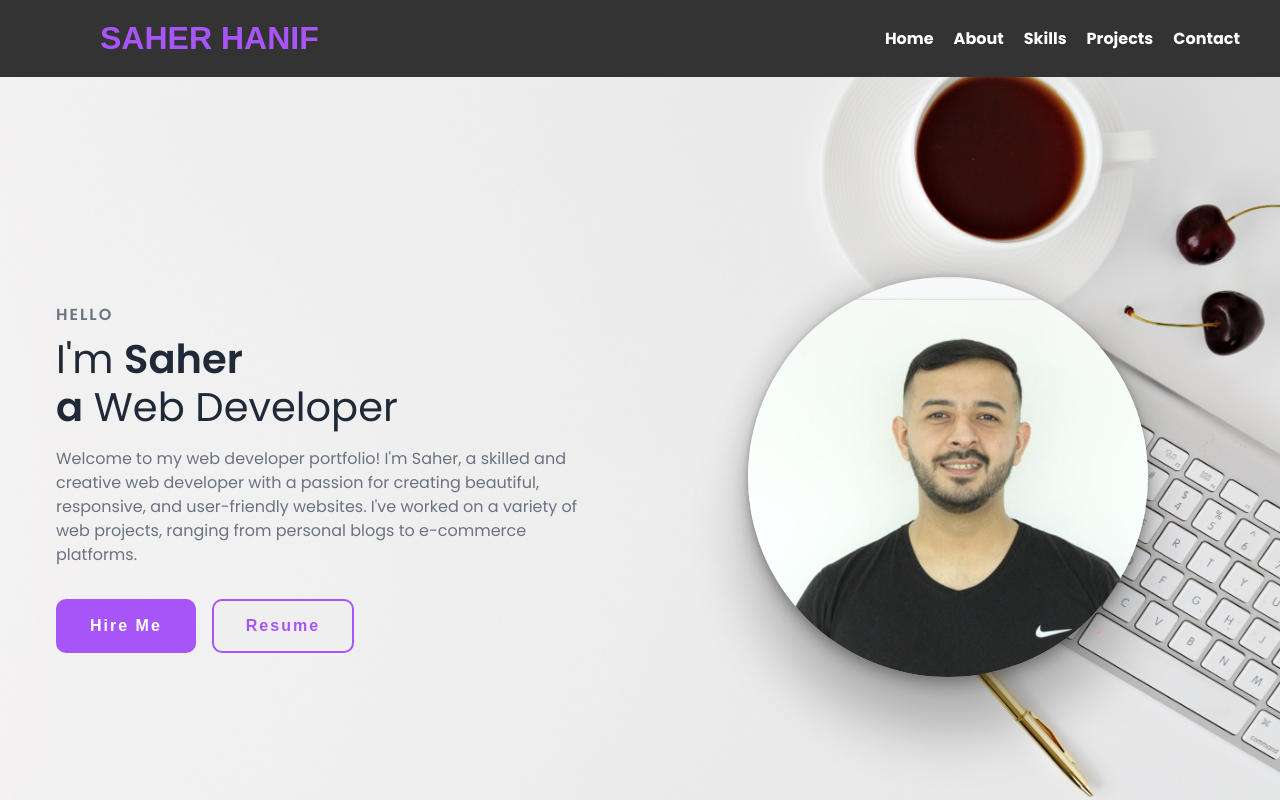
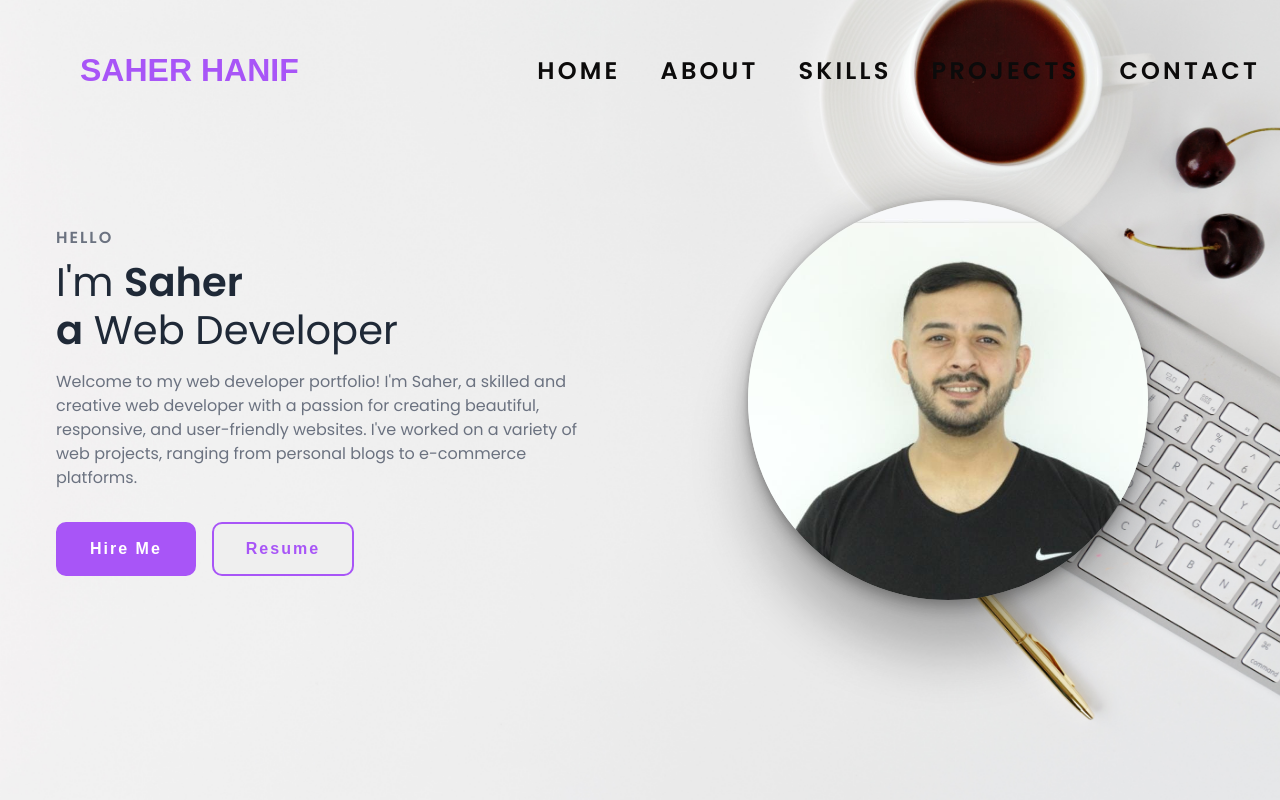
Before and after one commit to saherhanif/portfolio, a React (Create React App) app: page / in a window 1280 px wide. Shown: the top 800 px of the page. Built offline with nearby package versions, Linux system fonts and the light colour scheme.

Commit message:
changed the navbar styling

```diff
--- a/src/App.js
+++ b/src/App.js
@@ -6,11 +6,13 @@ import Skills from "./components/skills";
 import Projects from "./components/projects";
 import Contact from "./components/contact";
 import Footer from "./components/footer";
+import Navbar from "./components/nav-bar";
 
 function App() {
   return (
     <div className="App">
-      <Header />
+      {/* <Header /> */}
+      <Navbar />
       <Welcome />
       <About />
       <Skills />
--- /dev/null
+++ b/src/components/nav-bar/index.css
@@ -0,0 +1,208 @@
+#header {
+  position: fixed;
+  z-index: 1000;
+  left: 0;
+  top: 0;
+  width: 100vw;
+  height: auto;
+}
+#header .header {
+  min-height: 8vh;
+  background-color: rgba(31, 30, 30, 0.24);
+  transition: 0.3s ease background-color;
+}
+#header .nav-bar {
+  display: flex;
+  align-items: center;
+  justify-content: space-between;
+  width: 100%;
+  height: 10rem;
+  max-width: 1300px;
+  padding: 20px 0 20px 0;
+  margin-top: -10px;
+}
+
+.brand {
+  margin-right: 40px;
+  display: flex;
+  justify-content: center;
+  align-items: center;
+}
+
+.brand h1{
+  margin: 0;
+  margin-left: 5rem;
+  font-family: 'Arial', sans-serif;
+  color: var(--primary-color);
+  font-size: 200%;
+}
+
+
+#header .nav-list ul {
+  list-style: none;
+  position: absolute;
+  background-color: white;
+  width: 100vw;
+  height: 100vh;
+  left: 100%;
+  top: 0;
+  display: flex;
+  flex-direction: column;
+  justify-content: center;
+  align-items: center;
+  z-index: 1;
+  overflow-x: hidden;
+  transition: 0.5s ease left;
+}
+#header .nav-list ul.active {
+  left: 0%;
+  margin-top: 0;
+  background-color: white;
+}
+
+#header .nav-list ul a {
+  font-size: 2.5rem;
+  font-weight: 500;
+  letter-spacing: 0.2rem;
+  text-decoration: none;
+  color: rgb(12, 11, 11);
+  text-transform: uppercase;
+  padding: 20px;
+  display: block;
+}
+#header .nav-list ul a ::after {
+  position: absolute;
+  top: 50%;
+  left: 50%;
+  transform: translate(-50%, -50%) scale(0);
+  color: rgb(255, 255, 255);
+  font-size: 13rem;
+  letter-spacing: 50px;
+  z-index: -1;
+  transition: 0.3s ease letter-spacing;
+}
+#header .nav-list ul li:hover a::after {
+  transform: translate(-50%, -50%) scale(1);
+  letter-spacing: initial;
+}
+#header .nav-list ul li:hover a {
+  color: var(--primary-color);
+}
+#header .hamburger {
+  height: 60px;
+  width: 60px;
+  display: inline-block;
+  border: 3px solid rgb(24, 20, 20);
+  position: relative;
+  display: flex;
+  align-items: center;
+  justify-content: center;
+  border-radius: 10%;
+
+  z-index: 100;
+  cursor: pointer;
+  transform: scale(0.8);
+  margin-left: 20px;
+}
+#header .hamburger:after {
+  position: absolute;
+  content: "";
+  height: 100%;
+  width: 100%;
+  border-radius: 10%;
+  border: 3px solid rgb(24, 20, 20);
+  animation: hamburger_puls 1s ease infinite;
+}
+
+#header .hamburger .bar {
+  height: 2px;
+  width: 30px;
+  position: relative;
+  background-color: rgb(24, 20, 20);
+  z-index: -1;
+}
+
+#header .hamburger .active .bar {
+  background-color: rgb(255, 255, 255);
+}
+
+#header .hamburger .bar::after,
+#header .hamburger .bar::before {
+  content: "";
+  position: absolute;
+  height: 100%;
+  width: 100%;
+  left: 0;
+  background-color: rgb(31, 30, 30);
+  transition: 0.3s ease;
+  transition-property: top, bottom;
+}
+#header .hamburger .bar::after {
+  top: 8px;
+}
+#header .hamburger .bar::before {
+  bottom: 8px;
+}
+#header .hamburger.active .bar::before {
+  bottom: 0;
+}
+#header .hamburger.active .bar::after {
+  top: 0;
+}
+
+@keyframes hamburger_puls {
+  0% {
+    opacity: 1;
+    transform: scale(1);
+  }
+  100% {
+    opacity: 0;
+    transform: scale(1.4);
+  }
+}
+@keyframes text_reveal_box {
+  50% {
+    width: 100%;
+    left: 0;
+  }
+  100% {
+    width: 0;
+    left: 100%;
+  }
+}
+@keyframes text_reveal {
+  100% {
+    color: white;
+  }
+}
+@keyframes text_reveal_name {
+  100% {
+    color: var(--primary-color);
+    font-weight: 500;
+  }
+}
+
+@media only screen and (min-width: 1200px) {
+  /* header */
+  #header .hamburger {
+    display: none;
+  }
+  #header .nav-list ul {
+    position: initial;
+    display: block;
+    height: auto;
+    width: fit-content;
+    background-color: transparent;
+  }
+  #header .nav-list ul li {
+    display: inline-block;
+  }
+  #header .nav-list ul li a {
+    font-size: 1.5rem;
+    font-weight: 600;
+  }
+  #header .nav-list ul a:after {
+    display: none;
+  }
+  /* End header */
+}
--- /dev/null
+++ b/src/components/nav-bar/index.jsx
@@ -0,0 +1,76 @@
+import React, { useState, useEffect } from "react";
+import "./index.css";
+
+export default function Navbar() {
+  const [isMenuOpen, setIsMenuOpen] = useState(false);
+  const [isScrolled, setIsScrolled] = useState(false);
+
+  const handleMenuToggle = () => {
+    if (window.innerWidth < 900) {
+      setIsMenuOpen(!isMenuOpen);
+    } else {
+    }
+  };
+
+  useEffect(() => {
+    const handleScroll = () => {
+      const scrollPosition = window.scrollY;
+      setIsScrolled(scrollPosition > 250);
+    };
+
+    window.addEventListener("scroll", handleScroll);
+
+    return () => window.removeEventListener("scroll", handleScroll);
+  }, []);
+
+  const navBarClass = `nav-bar ${isMenuOpen ? "active" : ""} ${
+    isScrolled ? "scrolled" : ""
+  }`;
+
+  return (
+    <section id="header">
+      <div
+        className="header container"
+        style={{ backgroundColor: isScrolled ? "grey" : "transparent" }}
+      >
+        <div className={navBarClass}>
+          <div className="brand">
+            <h1>SAHER HANIF</h1>
+          </div>
+          <div className="nav-list">
+            <div className="hamburger" onClick={handleMenuToggle}>
+              <div className="bar"></div>
+            </div>
+            <ul className={isMenuOpen ? "active" : ""}>
+              <li>
+                <a href="#home" onClick={handleMenuToggle}>
+                Home
+                </a>
+              </li>
+              <li>
+                <a href="#about" onClick={handleMenuToggle}>
+                About
+                </a>
+              </li>
+              <li>
+                <a href="#skills" onClick={handleMenuToggle}>
+                Skills
+                </a>
+              </li>
+              <li>
+                <a href="#projects" onClick={handleMenuToggle}>
+                Projects
+                </a>
+              </li>
+              <li>
+                <a href="#contact" onClick={handleMenuToggle}>
+                Contact
+                </a>
+              </li>
+            </ul>
+          </div>
+        </div>
+      </div>
+    </section>
+  );
+}
--- a/src/components/welcome/index.css
+++ b/src/components/welcome/index.css
@@ -102,6 +102,7 @@
     padding: 10rem 1rem 5rem 1rem;
     text-align: center;
     grid-template-columns: repeat(1, 1fr);
+    width: 100%;
   }
 
 
```
Also changed, not shown: src/components/nav-bar/oncourtLogo-removebg-preview.png (added).
